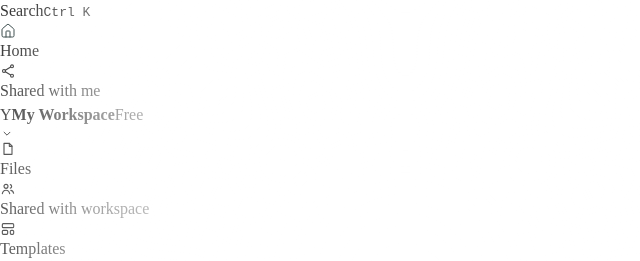
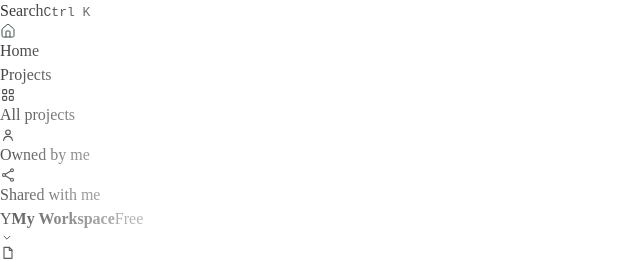
Before and after one commit to weifuwan/yakable, a React (Vite) app in the folder dashboard/: page /dashboard in a window 1280 px wide. Shown: the part 208-469 px from the top of the page, without its empty margins (0-640 px from the left). Built offline with nearby package versions, Linux system fonts and the light colour scheme; no server answers.

Commit message:
feat: group project navigation in sidebar

```diff
--- a/dashboard/src/components/Layout.tsx
+++ b/dashboard/src/components/Layout.tsx
@@ -155,10 +155,31 @@ export function Sidebar({
           pathname={pathname}
           onNavigate={onNavigate}
         />
+      </nav>
+
+      <div className="mt-4 mb-1 px-2 text-[12px] font-medium text-black/45">
+        Projects
+      </div>
+
+      <nav className="flex flex-col gap-1" aria-label="Project navigation">
+        <SidebarItem
+          icon="grid"
+          label="All projects"
+          to="/dashboard/projects"
+          pathname={pathname}
+          onNavigate={onNavigate}
+        />
+        <SidebarItem
+          icon="user"
+          label="Owned by me"
+          to="/dashboard/projects/owned"
+          pathname={pathname}
+          onNavigate={onNavigate}
+        />
         <SidebarItem
           icon="share"
           label="Shared with me"
-          to="/dashboard/all-files"
+          to="/dashboard/projects/shared"
           pathname={pathname}
           onNavigate={onNavigate}
         />
```
